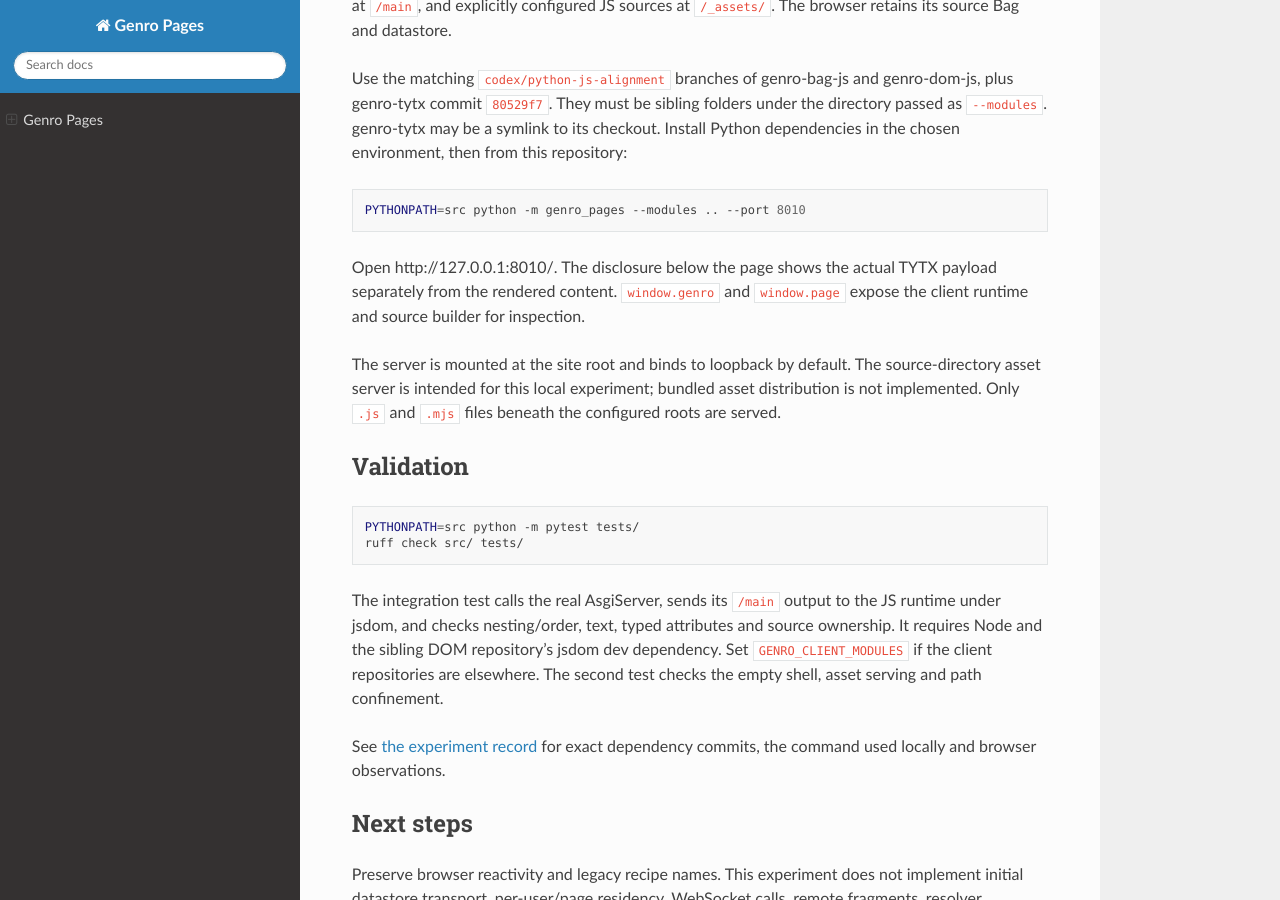
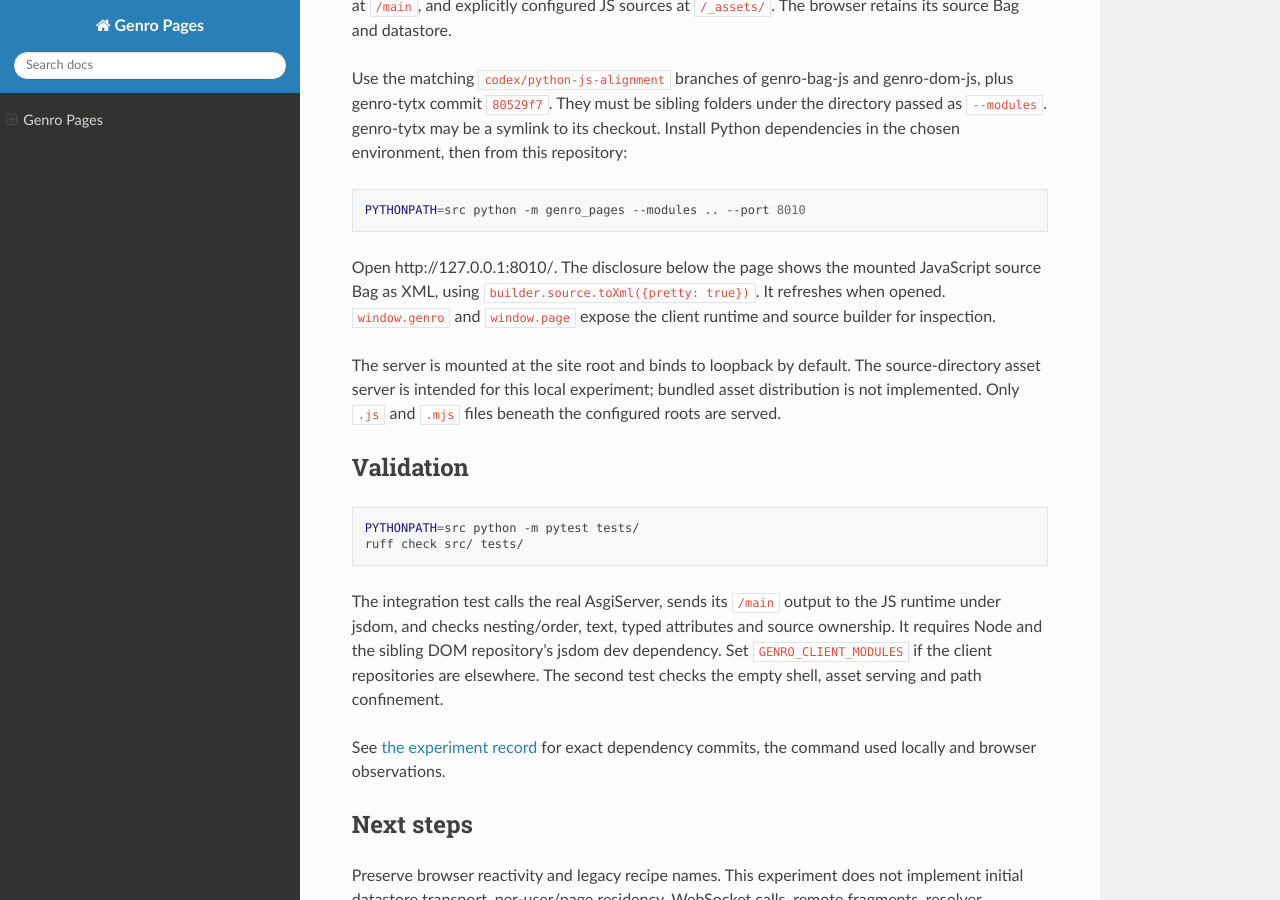
Before and after one commit to genropy/genro-pages, a Sphinx documentation site: the page built from docs/index.md, in a window 1280 px wide and 900 px high, scrolled down 472 px. Built offline with Sphinx 7.4.7 and the Read the Docs theme 3.1.0, drawn with Linux system fonts in a browser that asks for light colours.

Commit message:
feat: inspect the mounted JavaScript source as XML

````diff
--- a/README.md
+++ b/README.md
@@ -24,8 +24,8 @@
 PYTHONPATH=src python -m genro_pages --modules .. --port 8010
 ```
 
-Open http://127.0.0.1:8010/. The disclosure below the page shows the actual TYTX
-payload separately from the rendered content. `window.genro` and `window.page`
+Open http://127.0.0.1:8010/. The disclosure below the page shows the mounted JavaScript source Bag as XML,
+using `builder.source.toXml({pretty: true})`. It refreshes when opened. `window.genro` and `window.page`
 expose the client runtime and source builder for inspection.
 
 The server is mounted at the site root and binds to loopback by default. The
@@ -68,8 +68,8 @@
 The page has JSON and MessagePack buttons. `/main?transport=msgpack` returns
 `application/vnd.tytx+msgpack` bytes. The browser reads an ArrayBuffer, calls
 `Bag.fromTytx(new Uint8Array(buffer), 'msgpack')`, then loads the decoded source
-through the same builder. The inspector's JSON is a readable view generated
-AFTER binary decoding, not the network payload.
+through the same builder. The inspector shows the mounted source Bag as XML after decoding and activation;
+it is not the network payload.
 
 The Python environment needs `genro-tytx[msgpack]`; the client source checkout
 needs `@msgpack/msgpack` in `genro-tytx/js/node_modules` (tested with 3.1.3).
--- a/src/genro_pages/resources/index.html
+++ b/src/genro_pages/resources/index.html
@@ -28,6 +28,6 @@
 <nav aria-label="Trasporto"><button data-transport="json">TYTX JSON</button> · <button data-transport="msgpack">TYTX MessagePack</button></nav>
 <div id="root" aria-live="polite"></div>
 <p id="error" hidden></p>
-<details><summary>Ricetta TYTX ricevuta dal server</summary><pre id="payload"></pre></details>
+<details id="source-inspector"><summary>Source JavaScript · XML</summary><pre id="source-xml"></pre></details>
 </main><script type="module" src="/_assets/pages/bootstrap.js"></script></body>
 </html>
````
Also changed, not shown: docs/hello-world.md (+7 -0 lines), 1 other file.
